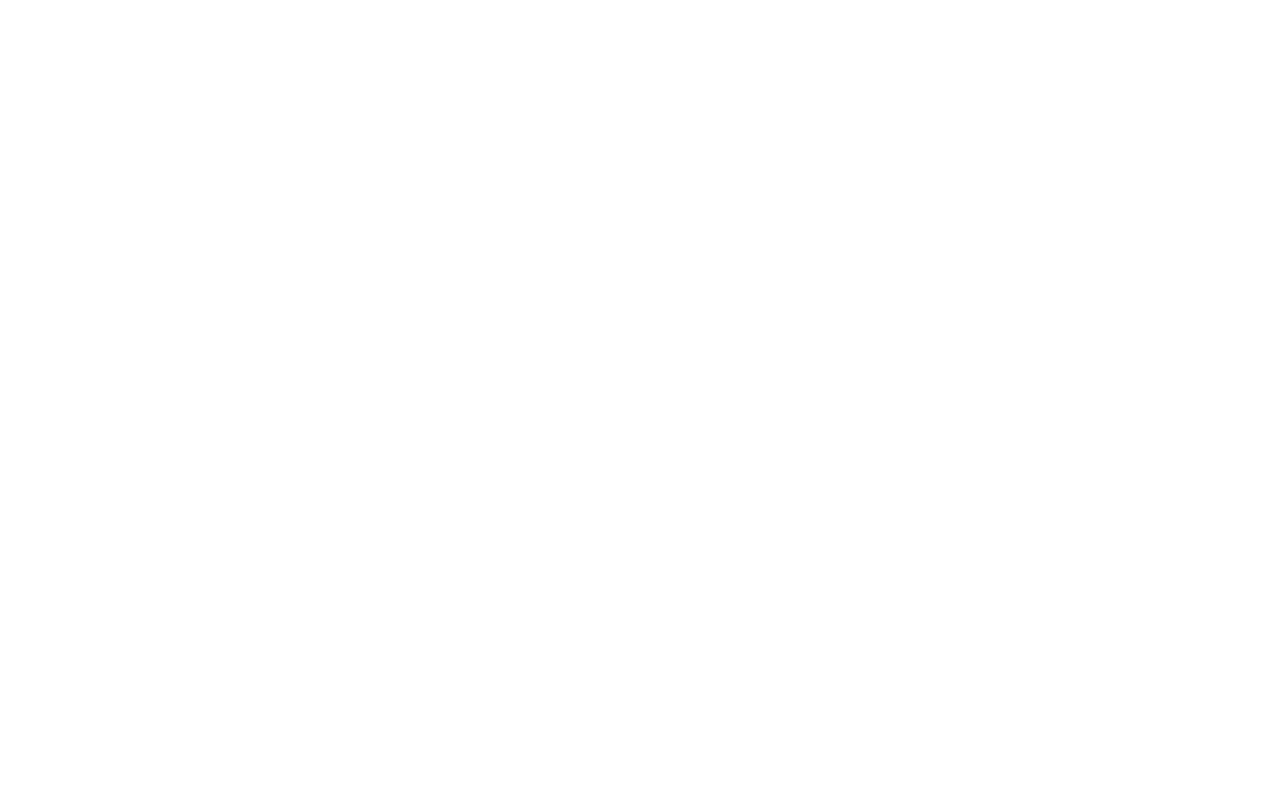
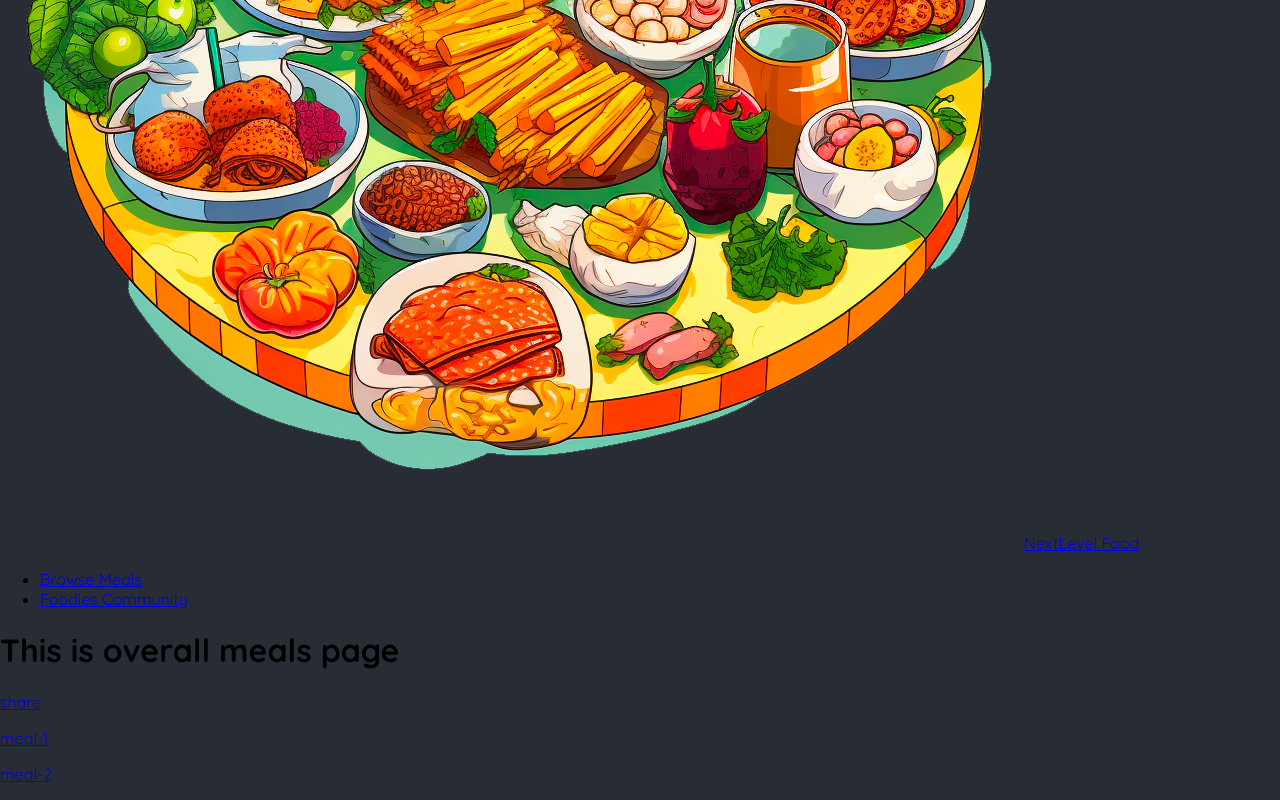
Before and after one commit to utkrisht25/nextJS-strings-foodies, a Next.js app: page /meals in a window 1280 px wide. Before the commit this address had no page. Shown: the part 475-1275 px from the top of the page. Before the commit the page ends 800 px from the top, so only its background shows below. Built offline with nearby package versions, Linux system fonts and the light colour scheme.

Commit message:
adding a custom component to a layout

```diff
--- a/app/layout.js
+++ b/app/layout.js
@@ -1,3 +1,4 @@
+import MainHeader from '@/components/main-header';
 import './globals.css';
 
 export const metadata = {
@@ -8,6 +9,7 @@ export const metadata = {
 export default function RootLayout({ children }) {
   return (
     <html lang="en">
+
       <body>
         <div className="header-background">
           <svg xmlns="http://www.w3.org/2000/svg" viewBox="0 0 1440 320">
@@ -29,7 +31,7 @@ export default function RootLayout({ children }) {
             ></path>
           </svg>
         </div>
-
+       <MainHeader />
         {children}
       </body>
     </html>
--- /dev/null
+++ b/app/meals/[slug]/page.js
@@ -0,0 +1,6 @@
+export default function MealPage({ params }){
+    return <main>
+        <h1>This is meal page</h1>
+        <p>{params.slug}</p>
+    </main>
+}
--- /dev/null
+++ b/app/meals/page.js
@@ -0,0 +1,16 @@
+import Link from "next/link";
+
+export default function MealsPage(){
+    return <main>
+        <h1>This is overall meals page</h1>
+        <p>
+            <Link href='/meals/share'>share</Link>
+        </p>
+        <p>
+            <Link href='meals/meal-1'>meal-1</Link>
+        </p>
+         <p>
+            <Link href='meals/meal-2'>meal-2</Link>
+        </p>
+    </main>
+}
--- /dev/null
+++ b/components/main-header.js
@@ -0,0 +1,21 @@
+import Link from "next/link";
+import logoImg from '@/assets/logo.png';
+
+export default function MainHeader(){
+    return <header>
+        <Link href='/'>
+           <img src={logoImg.src} alt=" a plate with food on it"  />
+           NextLevel Food
+        </Link>
+        <nav>
+            <ul>
+                <li>
+                    <Link href="/meals">Browse Meals</Link>
+                </li>
+                <li>
+                    <Link href="/community">Foodies Community</Link>
+                </li>
+            </ul>
+        </nav>
+    </header>
+}
```
Also changed, not shown: app/community/page.js (added, +11 -0 lines), app/meals/share/page.js (added, +8 -0 lines), app/page.js (+11 -0 lines).
